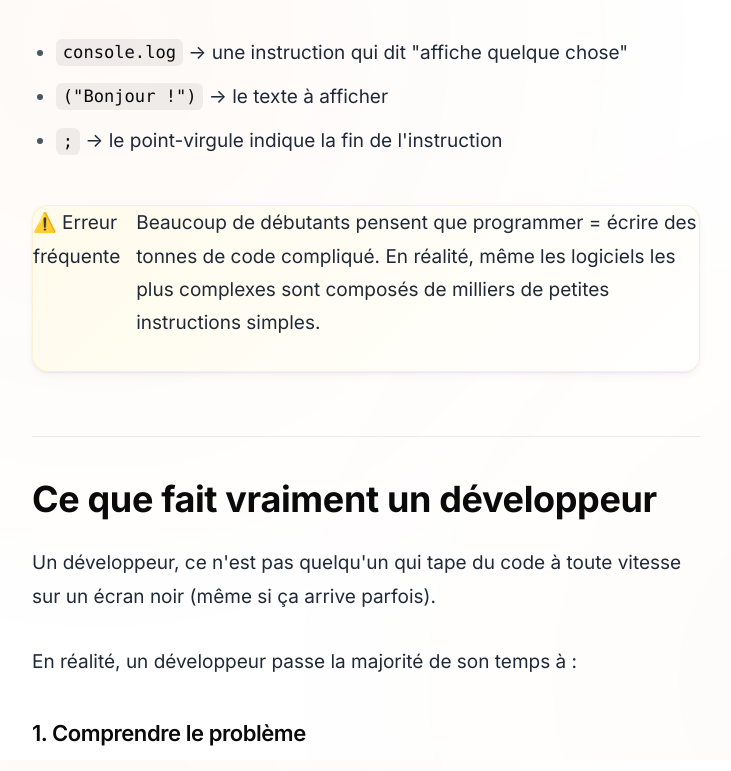
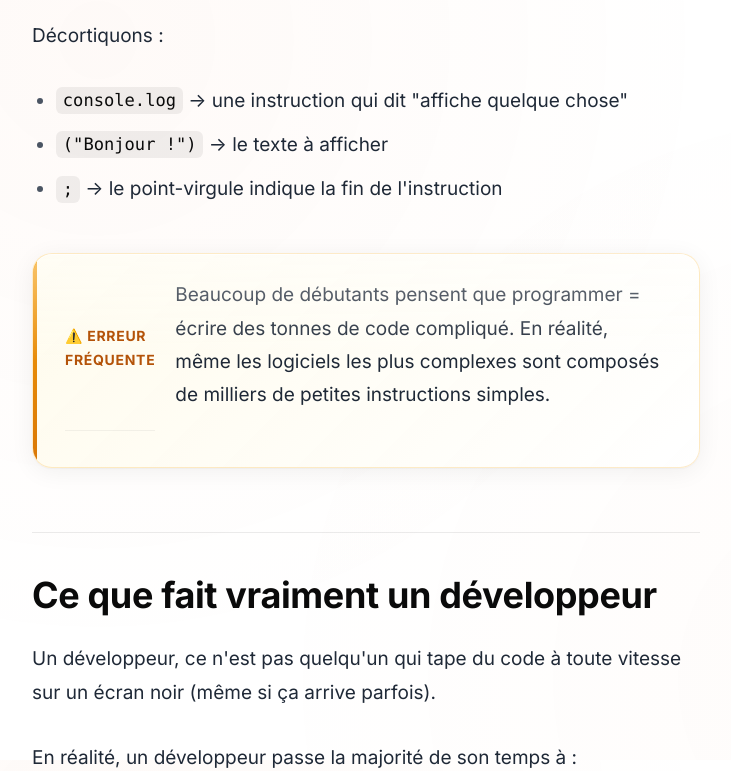
Before and after one commit to NovaIA25/lscript, a Next.js app: page /guide/programmer in a window 1280 px wide. Shown: the part 3240-4011 px from the top of the page, without its empty margins (158-889 px from the left). Built offline with nearby package versions, Linux system fonts and the light colour scheme.

Commit message:
style: premium glassmorphism callouts with accent bars and animations

```diff
--- a/styles/globals.css
+++ b/styles/globals.css
@@ -48,29 +48,34 @@
   --color-accent-vibrant: #f97316;
   --color-gradient-primary: linear-gradient(135deg, #ea580c 0%, #f97316 100%);
   --color-gradient-subtle: linear-gradient(180deg, #fff7ed 0%, #ffffff 100%);
-  --color-gradient-hero: radial-gradient(ellipse at center, rgba(234, 88, 12, 0.04) 0%, transparent 70%);
+  --color-gradient-hero: radial-gradient(
+    ellipse at center,
+    rgba(234, 88, 12, 0.04) 0%,
+    transparent 70%
+  );
 
   /* ========================================
      TYPOGRAPHY V4 — Premium Readability
      ======================================== */
 
   /* Font Family */
-  --font-sans: "Inter", -apple-system, BlinkMacSystemFont, "Segoe UI", Roboto, sans-serif;
+  --font-sans: "Inter", -apple-system, BlinkMacSystemFont, "Segoe UI", Roboto,
+    sans-serif;
   --font-mono: "JetBrains Mono", "SF Mono", "Fira Code", monospace;
   --font-display: "Inter", -apple-system, sans-serif;
 
   /* Font Sizes - Generous for impact */
-  --text-xs: 0.8125rem;   /* 13px */
-  --text-sm: 0.875rem;    /* 14px */
+  --text-xs: 0.8125rem; /* 13px */
+  --text-sm: 0.875rem; /* 14px */
   --text-base: 1.0625rem; /* 17px */
-  --text-lg: 1.1875rem;   /* 19px */
-  --text-xl: 1.375rem;    /* 22px */
-  --text-2xl: 1.625rem;   /* 26px */
-  --text-3xl: 2rem;       /* 32px */
-  --text-4xl: 2.5rem;     /* 40px */
-  --text-5xl: 3.25rem;    /* 52px */
-  --text-6xl: 4rem;       /* 64px */
-  --text-7xl: 5rem;       /* 80px */
+  --text-lg: 1.1875rem; /* 19px */
+  --text-xl: 1.375rem; /* 22px */
+  --text-2xl: 1.625rem; /* 26px */
+  --text-3xl: 2rem; /* 32px */
+  --text-4xl: 2.5rem; /* 40px */
+  --text-5xl: 3.25rem; /* 52px */
+  --text-6xl: 4rem; /* 64px */
+  --text-7xl: 5rem; /* 80px */
 
   /* Line Heights - Generous spacing */
   --leading-none: 1;
@@ -96,20 +101,20 @@
   /* ========================================
      SPACING V4 — Generous Rhythm
      ======================================== */
-  --space-1: 0.25rem;   /* 4px */
-  --space-2: 0.5rem;    /* 8px */
-  --space-3: 0.75rem;   /* 12px */
-  --space-4: 1rem;      /* 16px */
-  --space-5: 1.25rem;   /* 20px */
-  --space-6: 1.5rem;    /* 24px */
-  --space-8: 2rem;      /* 32px */
-  --space-10: 2.5rem;   /* 40px */
-  --space-12: 3rem;     /* 48px */
-  --space-16: 4rem;     /* 64px */
-  --space-20: 5rem;     /* 80px */
-  --space-24: 6rem;     /* 96px */
-  --space-28: 7rem;     /* 112px */
-  --space-32: 8rem;     /* 128px */
+  --space-1: 0.25rem; /* 4px */
+  --space-2: 0.5rem; /* 8px */
+  --space-3: 0.75rem; /* 12px */
+  --space-4: 1rem; /* 16px */
+  --space-5: 1.25rem; /* 20px */
+  --space-6: 1.5rem; /* 24px */
+  --space-8: 2rem; /* 32px */
+  --space-10: 2.5rem; /* 40px */
+  --space-12: 3rem; /* 48px */
+  --space-16: 4rem; /* 64px */
+  --space-20: 5rem; /* 80px */
+  --space-24: 6rem; /* 96px */
+  --space-28: 7rem; /* 112px */
+  --space-32: 8rem; /* 128px */
 
   /* ========================================
      LAYOUT
@@ -131,7 +136,8 @@
   --shadow-xs: 0 1px 2px rgba(0, 0, 0, 0.04);
   --shadow-sm: 0 2px 4px rgba(0, 0, 0, 0.04), 0 1px 2px rgba(0, 0, 0, 0.06);
   --shadow-md: 0 4px 12px rgba(0, 0, 0, 0.06), 0 2px 4px rgba(0, 0, 0, 0.04);
-  --shadow-lg: 0 12px 24px -4px rgba(0, 0, 0, 0.08), 0 4px 8px rgba(0, 0, 0, 0.04);
+  --shadow-lg: 0 12px 24px -4px rgba(0, 0, 0, 0.08),
+    0 4px 8px rgba(0, 0, 0, 0.04);
   --shadow-xl: 0 24px 48px -8px rgba(0, 0, 0, 0.1);
   --shadow-2xl: 0 32px 64px -12px rgba(0, 0, 0, 0.14);
   --shadow-card: 0 1px 3px rgba(0, 0, 0, 0.04), 0 6px 16px rgba(0, 0, 0, 0.06);
@@ -139,9 +145,12 @@
   --shadow-glow: 0 0 0 4px rgba(234, 88, 12, 0.1);
 
   /* V2 - Premium card shadows */
-  --shadow-card-premium: 0 2px 8px rgba(0, 0, 0, 0.04), 0 8px 24px rgba(234, 88, 12, 0.08);
-  --shadow-card-v2: 0 4px 6px -1px rgba(0, 0, 0, 0.1), 0 2px 4px -1px rgba(0, 0, 0, 0.06);
-  --shadow-card-v2-hover: 0 12px 24px -4px rgba(0, 0, 0, 0.12), 0 8px 16px -4px rgba(234, 88, 12, 0.08);
+  --shadow-card-premium: 0 2px 8px rgba(0, 0, 0, 0.04),
+    0 8px 24px rgba(234, 88, 12, 0.08);
+  --shadow-card-v2: 0 4px 6px -1px rgba(0, 0, 0, 0.1),
+    0 2px 4px -1px rgba(0, 0, 0, 0.06);
+  --shadow-card-v2-hover: 0 12px 24px -4px rgba(0, 0, 0, 0.12),
+    0 8px 16px -4px rgba(234, 88, 12, 0.08);
 
   /* Transitions V4 */
   --ease-out: cubic-bezier(0.16, 1, 0.3, 1);
@@ -182,9 +191,16 @@ body {
   color: var(--color-text);
   background: var(--color-bg);
   /* Subtle background pattern for visual identity */
-  background-image:
-    radial-gradient(circle at 20% 10%, rgba(234, 88, 12, 0.03) 0%, transparent 50%),
-    radial-gradient(circle at 80% 90%, rgba(234, 88, 12, 0.02) 0%, transparent 50%);
+  background-image: radial-gradient(
+      circle at 20% 10%,
+      rgba(234, 88, 12, 0.03) 0%,
+      transparent 50%
+    ),
+    radial-gradient(
+      circle at 80% 90%,
+      rgba(234, 88, 12, 0.02) 0%,
+      transparent 50%
+    );
   background-attachment: fixed;
 }
 
@@ -309,9 +325,7 @@ pre code {
   background: rgba(255, 255, 255, 0.95);
   backdrop-filter: blur(20px) saturate(180%);
   border-bottom: 1px solid rgba(0, 0, 0, 0.06);
-  box-shadow:
-    0 1px 2px rgba(0, 0, 0, 0.04),
-    0 2px 4px rgba(0, 0, 0, 0.02),
+  box-shadow: 0 1px 2px rgba(0, 0, 0, 0.04), 0 2px 4px rgba(0, 0, 0, 0.02),
     0 4px 8px rgba(0, 0, 0, 0.01);
   z-index: 100;
   transition: all 0.3s ease;
@@ -432,7 +446,12 @@ pre code {
 .hero {
   padding: var(--space-32) 0 var(--space-20);
   text-align: center;
-  background: linear-gradient(180deg, var(--color-bg) 0%, var(--color-bg-subtle) 50%, var(--color-bg) 100%);
+  background: linear-gradient(
+    180deg,
+    var(--color-bg) 0%,
+    var(--color-bg-subtle) 50%,
+    var(--color-bg) 100%
+  );
   position: relative;
   overflow: hidden;
 }
@@ -446,7 +465,12 @@ pre code {
   width: 80%;
   max-width: 800px;
   height: 1px;
-  background: linear-gradient(90deg, transparent, var(--color-border-strong), transparent);
+  background: linear-gradient(
+    90deg,
+    transparent,
+    var(--color-border-strong),
+    transparent
+  );
 }
 
 .hero::after {
@@ -458,7 +482,11 @@ pre code {
   width: 100%;
   max-width: 1000px;
   height: 600px;
-  background: radial-gradient(ellipse at center, rgba(234, 88, 12, 0.03) 0%, transparent 70%);
+  background: radial-gradient(
+    ellipse at center,
+    rgba(234, 88, 12, 0.03) 0%,
+    transparent 70%
+  );
   pointer-events: none;
 }
 
@@ -552,9 +580,16 @@ pre code {
   left: 0;
   right: 0;
   bottom: 0;
-  background:
-    radial-gradient(circle at 30% 20%, rgba(234, 88, 12, 0.03) 0%, transparent 50%),
-    radial-gradient(circle at 70% 80%, rgba(15, 23, 42, 0.02) 0%, transparent 50%);
+  background: radial-gradient(
+      circle at 30% 20%,
+      rgba(234, 88, 12, 0.03) 0%,
+      transparent 50%
+    ),
+    radial-gradient(
+      circle at 70% 80%,
+      rgba(15, 23, 42, 0.02) 0%,
+      transparent 50%
+    );
   pointer-events: none;
 }
 
@@ -602,17 +637,13 @@ pre code {
   border-radius: var(--radius-full);
   text-decoration: none;
   transition: all 0.3s cubic-bezier(0.16, 1, 0.3, 1);
-  box-shadow:
-    0 1px 2px rgba(0, 0, 0, 0.1),
-    0 4px 8px rgba(0, 0, 0, 0.04);
+  box-shadow: 0 1px 2px rgba(0, 0, 0, 0.1), 0 4px 8px rgba(0, 0, 0, 0.04);
 }
 
 .btn-premium:hover {
   background: var(--color-primary-hover);
   transform: translateY(-2px);
-  box-shadow:
-    0 4px 8px rgba(0, 0, 0, 0.12),
-    0 8px 16px rgba(0, 0, 0, 0.08);
+  box-shadow: 0 4px 8px rgba(0, 0, 0, 0.12), 0 8px 16px rgba(0, 0, 0, 0.08);
 }
 
 .btn-premium:active {
@@ -694,17 +725,13 @@ pre code {
   border-radius: var(--radius-2xl);
   text-decoration: none;
   transition: all 0.4s cubic-bezier(0.16, 1, 0.3, 1);
-  box-shadow:
-    0 1px 2px rgba(0, 0, 0, 0.06),
-    0 4px 8px rgba(0, 0, 0, 0.04),
+  box-shadow: 0 1px 2px rgba(0, 0, 0, 0.06), 0 4px 8px rgba(0, 0, 0, 0.04),
     0 8px 16px rgba(0, 0, 0, 0.02);
 }
 
 .card-premium:hover {
   transform: translateY(-4px);
-  box-shadow:
-    0 4px 8px rgba(0, 0, 0, 0.08),
-    0 8px 16px rgba(0, 0, 0, 0.06),
+  box-shadow: 0 4px 8px rgba(0, 0, 0, 0.08), 0 8px 16px rgba(0, 0, 0, 0.06),
     0 16px 32px rgba(0, 0, 0, 0.04);
 }
 
@@ -1035,7 +1062,7 @@ pre code {
 }
 
 .article-content code {
-  font-family: 'SF Mono', 'Monaco', 'Inconsolata', 'Fira Code', monospace;
+  font-family: "SF Mono", "Monaco", "Inconsolata", "Fira Code", monospace;
   font-size: 0.9em;
   padding: 0.2em 0.4em;
   background: rgba(0, 0, 0, 0.06);
@@ -1049,9 +1076,7 @@ pre code {
   border-collapse: collapse;
   border-radius: var(--radius-lg);
   overflow: hidden;
-  box-shadow:
-    0 1px 2px rgba(0, 0, 0, 0.06),
-    0 2px 4px rgba(0, 0, 0, 0.04);
+  box-shadow: 0 1px 2px rgba(0, 0, 0, 0.06), 0 2px 4px rgba(0, 0, 0, 0.04);
 }
 
 .article-content table th,
@@ -1081,44 +1106,103 @@ pre code {
 }
 
 /* ========================================
-   CALLOUTS PREMIUM — Apple-Style Elevation
+   CALLOUTS PREMIUM — Glassmorphism Design
    ======================================== */
 
 .callout {
+  position: relative;
   display: flex;
-  gap: var(--space-4);
-  padding: var(--space-6) var(--space-7);
-  border-radius: var(--radius-xl);
+  gap: var(--space-5);
+  padding: var(--space-6) var(--space-8);
+  border-radius: var(--radius-2xl);
   margin: var(--space-12) 0;
-  background: #ffffff;
-  border: 1px solid rgba(0, 0, 0, 0.08);
-  box-shadow:
-    0 1px 2px rgba(0, 0, 0, 0.06),
-    0 4px 8px rgba(0, 0, 0, 0.04);
-  transition: all 0.3s ease;
+  background: rgba(255, 255, 255, 0.85);
+  backdrop-filter: blur(20px);
+  -webkit-backdrop-filter: blur(20px);
+  border: 1px solid rgba(255, 255, 255, 0.6);
+  box-shadow: 0 4px 24px rgba(0, 0, 0, 0.06), 0 1px 2px rgba(0, 0, 0, 0.04),
+    inset 0 1px 0 rgba(255, 255, 255, 0.8);
+  transition: all 0.4s cubic-bezier(0.4, 0, 0.2, 1);
+  overflow: hidden;
+}
+
+/* Accent bar on the left */
+.callout::before {
+  content: "";
+  position: absolute;
+  left: 0;
+  top: 0;
+  bottom: 0;
+  width: 4px;
+  background: linear-gradient(
+    180deg,
+    var(--callout-color, #10b981) 0%,
+    var(--callout-color-dark, #059669) 100%
+  );
+  border-radius: var(--radius-2xl) 0 0 var(--radius-2xl);
+}
+
+/* Subtle gradient overlay */
+.callout::after {
+  content: "";
+  position: absolute;
+  top: 0;
+  left: 0;
+  right: 0;
+  height: 50%;
+  background: linear-gradient(
+    180deg,
+    rgba(255, 255, 255, 0.4) 0%,
+    transparent 100%
+  );
+  pointer-events: none;
+  border-radius: var(--radius-2xl) var(--radius-2xl) 0 0;
 }
 
 .callout:hover {
-  box-shadow:
-    0 2px 4px rgba(0, 0, 0, 0.08),
-    0 6px 12px rgba(0, 0, 0, 0.06);
+  transform: translateY(-2px);
+  box-shadow: 0 8px 32px rgba(0, 0, 0, 0.1), 0 2px 8px rgba(0, 0, 0, 0.06),
+    inset 0 1px 0 rgba(255, 255, 255, 0.9);
+}
+
+.callout-title {
+  position: relative;
+  z-index: 1;
+  display: flex;
+  align-items: center;
+  gap: var(--space-3);
+  font-size: var(--text-sm);
+  font-weight: 700;
+  text-transform: uppercase;
+  letter-spacing: 0.05em;
+  color: var(--callout-text, #047857);
+  margin-bottom: var(--space-3);
+  padding-bottom: var(--space-3);
+  border-bottom: 1px solid rgba(0, 0, 0, 0.05);
+}
+
+.callout-title span:first-child {
+  font-size: 1.25rem;
+  filter: drop-shadow(0 2px 4px rgba(0, 0, 0, 0.1));
 }
 
 .callout-icon {
-  font-size: var(--text-2xl);
+  font-size: 1.5rem;
   flex-shrink: 0;
   line-height: 1;
-  opacity: 0.9;
+  filter: drop-shadow(0 2px 4px rgba(0, 0, 0, 0.15));
 }
 
 .callout-content {
+  position: relative;
+  z-index: 1;
   flex: 1;
   color: var(--color-text-secondary);
 }
 
 .callout-content p {
   font-size: var(--text-base);
-  line-height: 1.7;
+  line-height: 1.75;
   margin: 0 0 var(--space-3);
 }
 
@@ -1128,10 +1212,7 @@ pre code {
 
 .callout-content strong {
   font-weight: 600;
-  font-size: var(--text-lg);
-  color: var(--color-text);
-  display: block;
-  margin-bottom: var(--space-2);
+  color: var(--color-text);
 }
 
 .callout-content ul,
@@ -1142,48 +1223,97 @@ pre code {
 
 .callout-content li {
   font-size: var(--text-base);
-  line-height: 1.7;
+  line-height: 1.75;
   margin-bottom: var(--space-2);
   color: var(--color-text-secondary);
+}
+
+.callout-content li::marker {
+  color: var(--callout-color, #10b981);
 }
 
 .callout-content blockquote {
   margin: var(--space-4) 0;
   padding-left: var(--space-4);
-  border-left: 3px solid rgba(0, 0, 0, 0.15);
+  border-left: 3px solid var(--callout-color, #10b981);
   font-style: italic;
   color: var(--color-text-muted);
 }
 
-/* Callout variants - Subtle Apple-style colors */
+/* ========================================
+   Callout Variants — Premium Color Schemes
+   ======================================== */
+
 .callout-tip {
-  background: linear-gradient(135deg, #f0fdf4 0%, #ffffff 100%);
-  border-color: rgba(34, 197, 94, 0.15);
+  --callout-color: #10b981;
+  --callout-color-dark: #059669;
+  --callout-text: #047857;
+  background: linear-gradient(
+    135deg,
+    rgba(236, 253, 245, 0.9) 0%,
+    rgba(255, 255, 255, 0.95) 100%
+  );
+  border-color: rgba(16, 185, 129, 0.2);
 }
 
 .callout-warning {
-  background: linear-gradient(135deg, #fffbeb 0%, #ffffff 100%);
-  border-color: rgba(245, 158, 11, 0.15);
+  --callout-color: #f59e0b;
+  --callout-color-dark: #d97706;
+  --callout-text: #b45309;
+  background: linear-gradient(
+    135deg,
+    rgba(255, 251, 235, 0.9) 0%,
+    rgba(255, 255, 255, 0.95) 100%
+  );
+  border-color: rgba(245, 158, 11, 0.2);
 }
 
 .callout-summary {
-  background: linear-gradient(135deg, #fafbfc 0%, #ffffff 100%);
-  border-color: rgba(0, 0, 0, 0.08);
+  --callout-color: #6366f1;
+  --callout-color-dark: #4f46e5;
+  --callout-text: #4338ca;
+  background: linear-gradient(
+    135deg,
+    rgba(238, 242, 255, 0.9) 0%,
+    rgba(255, 255, 255, 0.95) 100%
+  );
+  border-color: rgba(99, 102, 241, 0.2);
 }
 
 .callout-example {
-  background: linear-gradient(135deg, #eff6ff 0%, #ffffff 100%);
-  border-color: rgba(59, 130, 246, 0.15);
+  --callout-color: #3b82f6;
+  --callout-color-dark: #2563eb;
+  --callout-text: #1d4ed8;
+  background: linear-gradient(
+    135deg,
+    rgba(239, 246, 255, 0.9) 0%,
+    rgba(255, 255, 255, 0.95) 100%
+  );
+  border-color: rgba(59, 130, 246, 0.2);
 }
 
 .callout-key-point {
-  background: linear-gradient(135deg, #fff7ed 0%, #ffffff 100%);
-  border-color: rgba(234, 88, 12, 0.15);
+  --callout-color: #f97316;
+  --callout-color-dark: #ea580c;
+  --callout-text: #c2410c;
+  background: linear-gradient(
+    135deg,
+    rgba(255, 247, 237, 0.9) 0%,
+    rgba(255, 255, 255, 0.95) 100%
+  );
+  border-color: rgba(249, 115, 22, 0.2);
 }
 
 .callout-info {
-  background: linear-gradient(135deg, #f0f9ff 0%, #ffffff 100%);
-  border-color: rgba(14, 165, 233, 0.15);
+  --callout-color: #0ea5e9;
+  --callout-color-dark: #0284c7;
+  --callout-text: #0369a1;
+  background: linear-gradient(
+    135deg,
+    rgba(240, 249, 255, 0.9) 0%,
+    rgba(255, 255, 255, 0.95) 100%
+  );
+  border-color: rgba(14, 165, 233, 0.2);
 }
 
 /* ========================================
@@ -1839,9 +1969,7 @@ textarea {
   border-top: 1px solid rgba(0, 0, 0, 0.06);
   background: linear-gradient(180deg, #fafbfc 0%, #ffffff 100%);
   margin-top: var(--space-20);
-  box-shadow:
-    0 -1px 2px rgba(0, 0, 0, 0.02),
-    0 -2px 4px rgba(0, 0, 0, 0.01);
+  box-shadow: 0 -1px 2px rgba(0, 0, 0, 0.02), 0 -2px 4px rgba(0, 0, 0, 0.01);
 }
 
 .footer-inner {
@@ -2276,13 +2404,23 @@ textarea {
 .hero-grid-pattern {
   position: absolute;
   inset: 0;
-  background-image:
-    linear-gradient(var(--color-border-subtle) 1px, transparent 1px),
+  background-image: linear-gradient(
+      var(--color-border-subtle) 1px,
+      transparent 1px
+    ),
     linear-gradient(90deg, var(--color-border-subtle) 1px, transparent 1px);
   background-size: 48px 48px;
   opacity: 0.4;
-  mask-image: radial-gradient(ellipse 80% 60% at center, black 20%, transparent 75%);
-  -webkit-mask-image: radial-gradient(ellipse 80% 60% at center, black 20%, transparent 75%);
+  mask-image: radial-gradient(
+    ellipse 80% 60% at center,
+    black 20%,
+    transparent 75%
+  );
+  -webkit-mask-image: radial-gradient(
+    ellipse 80% 60% at center,
+    black 20%,
+    transparent 75%
+  );
   pointer-events: none;
   z-index: 0;
 }
@@ -2433,13 +2571,17 @@ button[aria-label]:focus-visible {
 
 /* Decorative gradient accent for hero sections */
 .hero-accent::before {
-  content: '';
+  content: "";
   position: absolute;
   top: -100px;
   right: -100px;
   width: 300px;
   height: 300px;
-  background: radial-gradient(circle, rgba(234, 88, 12, 0.08) 0%, transparent 70%);
+  background: radial-gradient(
+    circle,
+    rgba(234, 88, 12, 0.08) 0%,
+    transparent 70%
+  );
   border-radius: 50%;
   pointer-events: none;
   z-index: 0;
@@ -2449,14 +2591,22 @@ button[aria-label]:focus-visible {
 .section-separator {
   width: 60px;
   height: 4px;
-  background: linear-gradient(90deg, var(--color-accent) 0%, var(--color-accent-vibrant) 100%);
+  background: linear-gradient(
+    90deg,
+    var(--color-accent) 0%,
+    var(--color-accent-vibrant) 100%
+  );
   border-radius: var(--radius-full);
   margin: var(--space-8) auto;
 }
 
 /* Decorative dots pattern */
 .dots-pattern {
-  background-image: radial-gradient(circle, rgba(0, 0, 0, 0.04) 1px, transparent 1px);
+  background-image: radial-gradient(
+    circle,
+    rgba(0, 0, 0, 0.04) 1px,
+    transparent 1px
+  );
   background-size: 20px 20px;
 }
 
@@ -2466,10 +2616,14 @@ button[aria-label]:focus-visible {
 }
 
 .card-glow::before {
-  content: '';
+  content: "";
   position: absolute;
   inset: -2px;
-  background: linear-gradient(135deg, rgba(234, 88, 12, 0.1) 0%, rgba(249, 115, 22, 0.05) 100%);
+  background: linear-gradient(
+    135deg,
+    rgba(234, 88, 12, 0.1) 0%,
+    rgba(249, 115, 22, 0.05) 100%
+  );
   border-radius: inherit;
   opacity: 0;
   transition: opacity 0.3s ease;
@@ -2483,13 +2637,18 @@ button[aria-label]:focus-visible {
 /* Accent border decoration */
 .accent-border-top {
   border-top: 3px solid transparent;
-  border-image: linear-gradient(90deg, var(--color-accent) 0%, var(--color-accent-vibrant) 100%);
+  border-image: linear-gradient(
+    90deg,
+    var(--color-accent) 0%,
+    var(--color-accent-vibrant) 100%
+  );
   border-image-slice: 1;
 }
 
 /* Floating animation for decorative elements */
 @keyframes float-gentle {
-  0%, 100% {
+  0%,
+  100% {
     transform: translateY(0px);
   }
   50% {
@@ -2503,7 +2662,11 @@ button[aria-label]:focus-visible {
 
 /* Gradient text effect */
 .gradient-text {
-  background: linear-gradient(135deg, var(--color-accent) 0%, var(--color-accent-vibrant) 100%);
+  background: linear-gradient(
+    135deg,
+    var(--color-accent) 0%,
+    var(--color-accent-vibrant) 100%
+  );
   -webkit-background-clip: text;
   -webkit-text-fill-color: transparent;
   background-clip: text;
@@ -2511,13 +2674,18 @@ button[aria-label]:focus-visible {
 
 /* Decorative corner accent */
 .corner-accent::after {
-  content: '';
+  content: "";
   position: absolute;
   top: 0;
   right: 0;
   width: 80px;
   height: 80px;
-  background: linear-gradient(135deg, transparent 0%, transparent 50%, rgba(234, 88, 12, 0.03) 100%);
+  background: linear-gradient(
+    135deg,
+    transparent 0%,
+    transparent 50%,
+    rgba(234, 88, 12, 0.03) 100%
+  );
   border-radius: 0 var(--radius-xl) 0 var(--radius-xl);
   pointer-events: none;
 }
@@ -2556,9 +2724,7 @@ button[aria-label]:focus-visible {
 .badge:hover {
   background: rgba(0, 0, 0, 0.06);
   border-color: rgba(0, 0, 0, 0.12);
-  box-shadow:
-    0 1px 2px rgba(0, 0, 0, 0.06),
-    0 2px 4px rgba(0, 0, 0, 0.04);
+  box-shadow: 0 1px 2px rgba(0, 0, 0, 0.06), 0 2px 4px rgba(0, 0, 0, 0.04);
 }
 
 /* Variante accent : utilise primary (orange) uniquement quand nécessaire */
```
